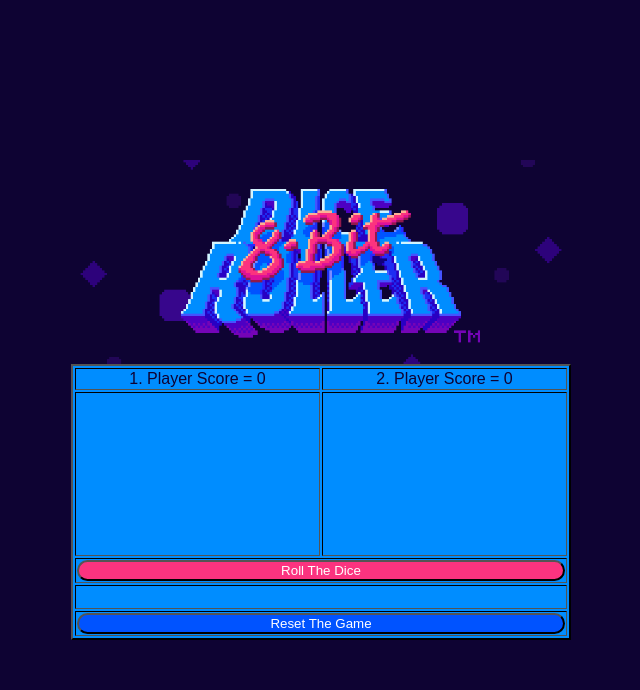
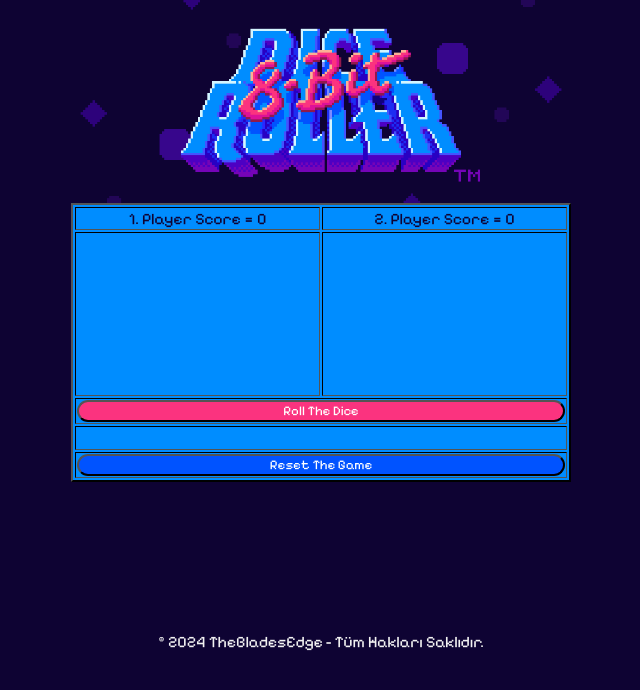
Before and after one commit to thebladesedgee/DiceRollerGame, a plain HTML site: page main.htm in a window 1280 px wide. Shown: the whole page, without its empty margins (319-959 px from the left). Drawn offline with Linux system fonts and the light colour scheme.

Commit message:
DiceRollerGame
DiceRollerGame

```diff
--- a/main.html
+++ b/main.htm
@@ -6,12 +6,14 @@
     <title>Dice Roller Game</title>
     <link rel="stylesheet" href="style.css">
     <link rel="icon" href="image/diceicon.ico">
+    <link rel="stylesheet" href="https://fonts.googleapis.com/css2?family=Pixelify+Sans&display=swap">
 </head>
 <body>
 
 
 
     <div class="container">
+
         <img src="image/dice name.gif" id="image">
 
             <table border="2" id="myTable">
@@ -45,7 +47,9 @@
 
             </table>
 
-           </div>
+            <footer>
+                <p>&copy; 2024 TheBladesEdge - Tüm Hakları Saklıdır.</p>
+            </footer>
 
     </div>
 
--- a/style.css
+++ b/style.css
@@ -15,7 +15,7 @@ body {
     color: white;
     width: 100%;
     border-radius: 15px;
-    font-family: fantasy;
+    font-family: 'Pixelify Sans', sans-serif;
 }
 
 
@@ -25,7 +25,7 @@ body {
     border-radius: 15px;
     background-color: rgb(0,83,255);
     color: white;
-    font-family: fantasy;
+    font-family: 'Pixelify Sans', sans-serif;
 
 }
 
@@ -53,28 +53,34 @@ body {
 
   #score1
   {
-    font-family: fantasy;
+    font-family: 'Pixelify Sans', sans-serif;
     color: rgb(14, 3, 51);
+
   }
 
   #score2
   {
-    font-family: fantasy;
+    font-family: 'Pixelify Sans', sans-serif;
     color: rgb(14, 3, 51);
+
   }
 
   #result
   {
-    font-family: fantasy;
+    font-family: 'Pixelify Sans', sans-serif;
     color: rgb(14, 3, 51);
 
   }
 
-.container {
-  max-width: 500px;
-  width: 90%;
-  padding: 20px;
-}
+  .container {
+    max-width: 500px;
+    width: 90%;
+    padding: 0px;
+    position: absolute;
+    top: 0;
+    left: 50%;
+    transform: translateX(-50%);
+  }
 
 img#image {
   display: block;
@@ -88,6 +94,17 @@ table {
   text-align: center;
   margin-top: 0px;
 }
+
+footer {
+  text-align: center;
+  color: #f2f2f2;
+  margin-top: 150px;
+  bottom: 0;
+  width: 100%;
+  font-family: 'Pixelify Sans', sans-serif;
+}
+
+
 
 /* Tablet ve Mobil Boyutları İçin Stiller */
 @media screen and (max-width: 768px) {
```
Also changed, not shown: index.htm (renamed from index.html, +1 -1 lines), image/1.png, image/2.png, image/3.png, image/4.png, image/5.png, image/6.png, 1 other file.
